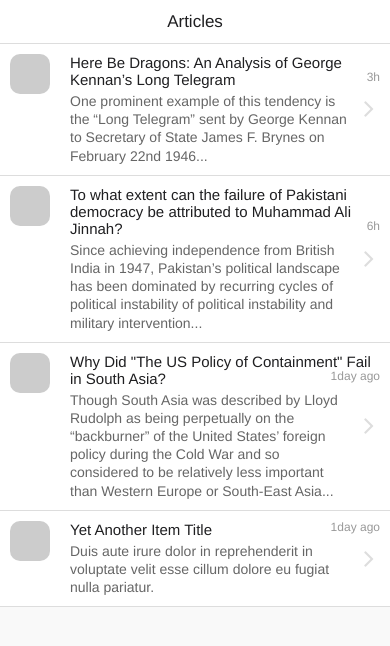
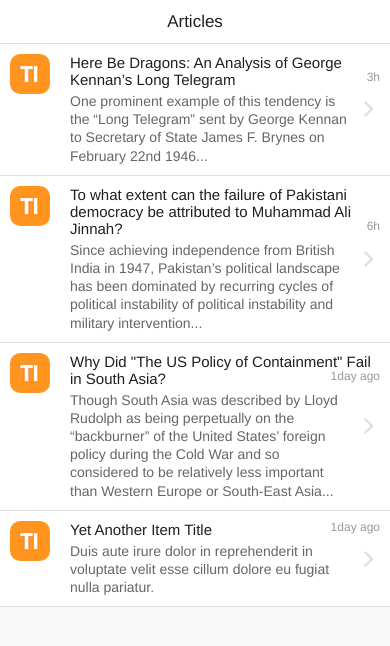
Before and after one commit to Shiaosquared/ProjectNow, a website: page project now/www/index.html in a window 390 px wide. Drawn offline with nearby package versions, Linux system fonts and the light colour scheme; some packages are replaced by stand-ins of ours.

Commit message:
added dummy image

```diff
--- a/project now/www/index.html
+++ b/project now/www/index.html
@@ -32,6 +32,7 @@
 
         .item-thum {
           background-color: #ccc;
+          background-image: url("assets/icon.png");
           width: 40px;
           height: 40px;
           overflow: hidden;
```
